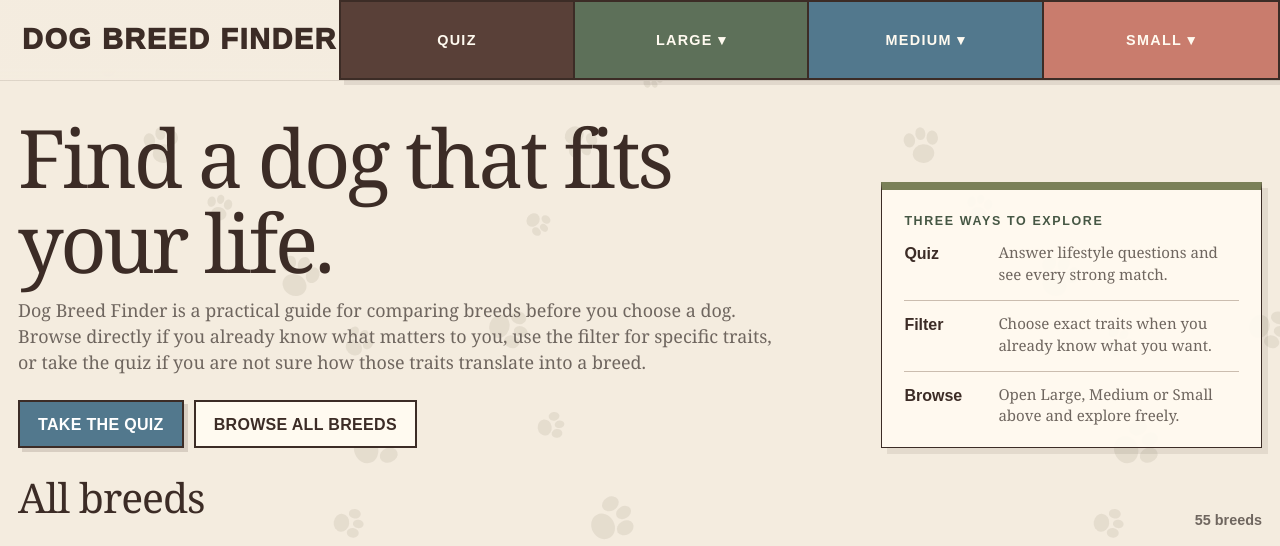
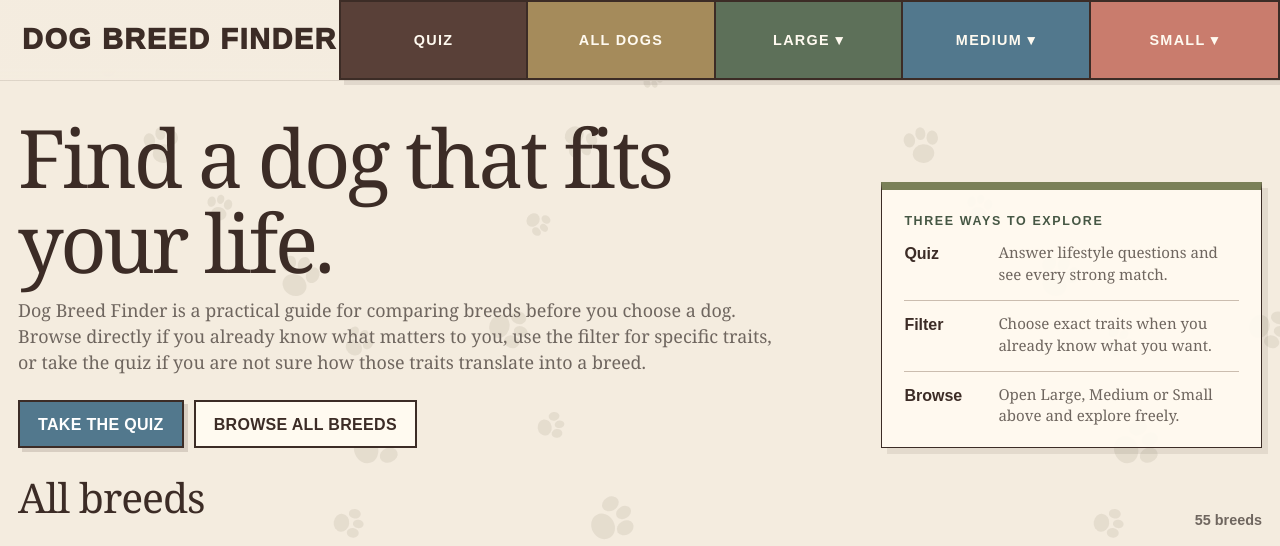
Before and after one commit to DogBreeds/DogBreeds.github.io, a plain HTML site: page index.html in a window 1280 px wide. Shown: the top 546 px of the page. Drawn offline with Linux system fonts and the light colour scheme; grey boxes are pictures that could not be loaded.

Commit message:
Add persistent quiz and all-dogs navigation

```diff
--- a/index.html
+++ b/index.html
@@ -7,6 +7,7 @@
   <title>Dog Breed Finder</title>
   <link rel="stylesheet" href="styles.css?v=20260824m">
   <link rel="stylesheet" href="site-patches.css?v=20260825c">
+  <link rel="stylesheet" href="ux-state.css?v=20260825i">
 </head>
 <body>
   <header class="site-header">
@@ -14,6 +15,7 @@
       <a class="site-name" href="#quiz" aria-label="Dog Breed Finder home">DOG BREED FINDER</a>
       <nav class="main-nav" aria-label="Browse dog breeds">
         <button class="nav-button nav-quiz" type="button" data-route="quiz">QUIZ</button>
+        <button class="nav-button nav-all" type="button" id="all-dogs-nav">ALL DOGS</button>
         <div class="nav-group" data-nav-group>
           <button class="nav-button nav-large" type="button" aria-expanded="false" data-dropdown-trigger>LARGE <span aria-hidden="true">▾</span></button>
           <div class="dropdown" data-dropdown>
@@ -67,5 +69,6 @@
   <script src="review-fixes-2.js?v=20260825f"></script>
   <script src="rough-collie.js?v=20260825g"></script>
   <script src="review-fixes-3.js?v=20260825h"></script>
+  <script src="ux-state.js?v=20260825i"></script>
 </body>
 </html>
```
